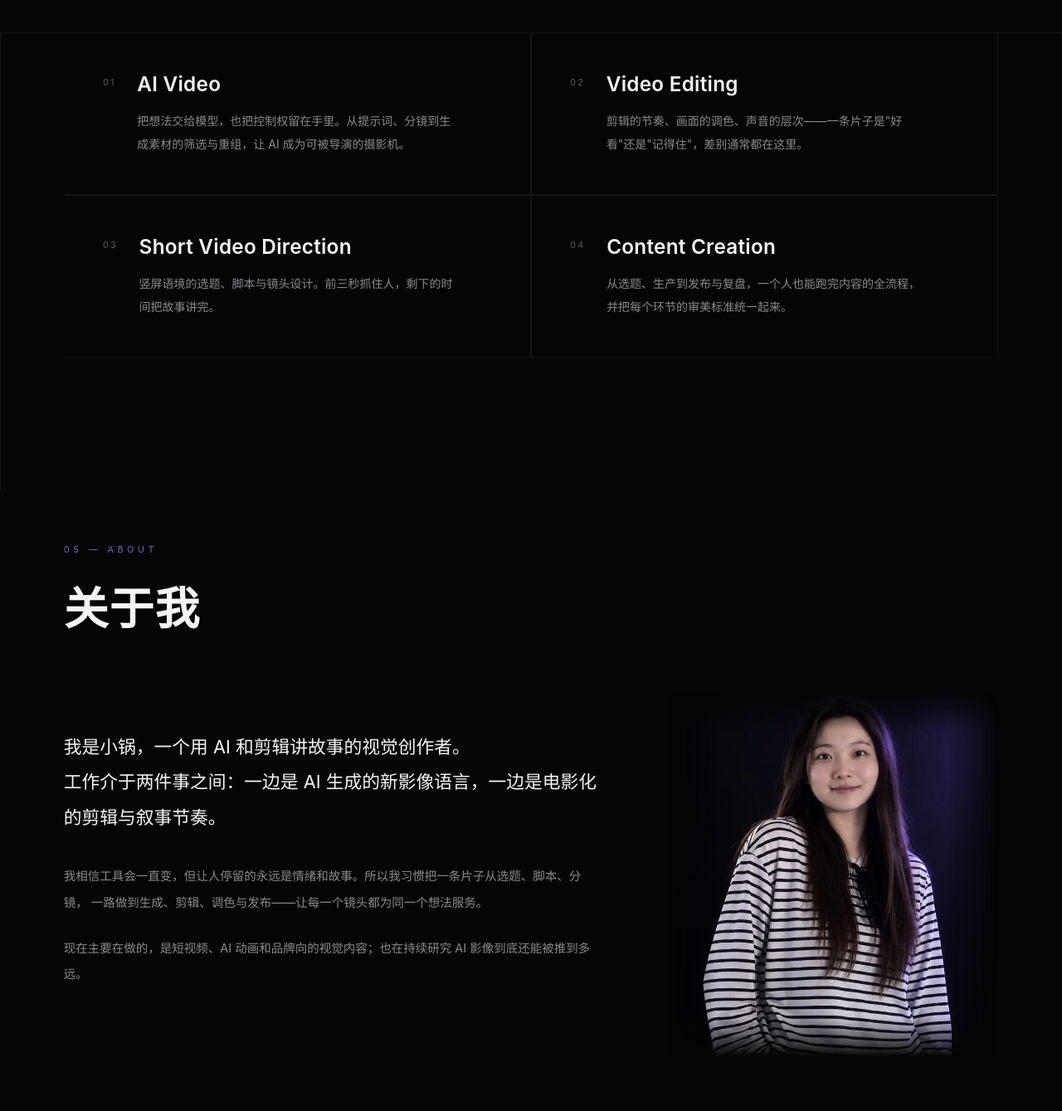
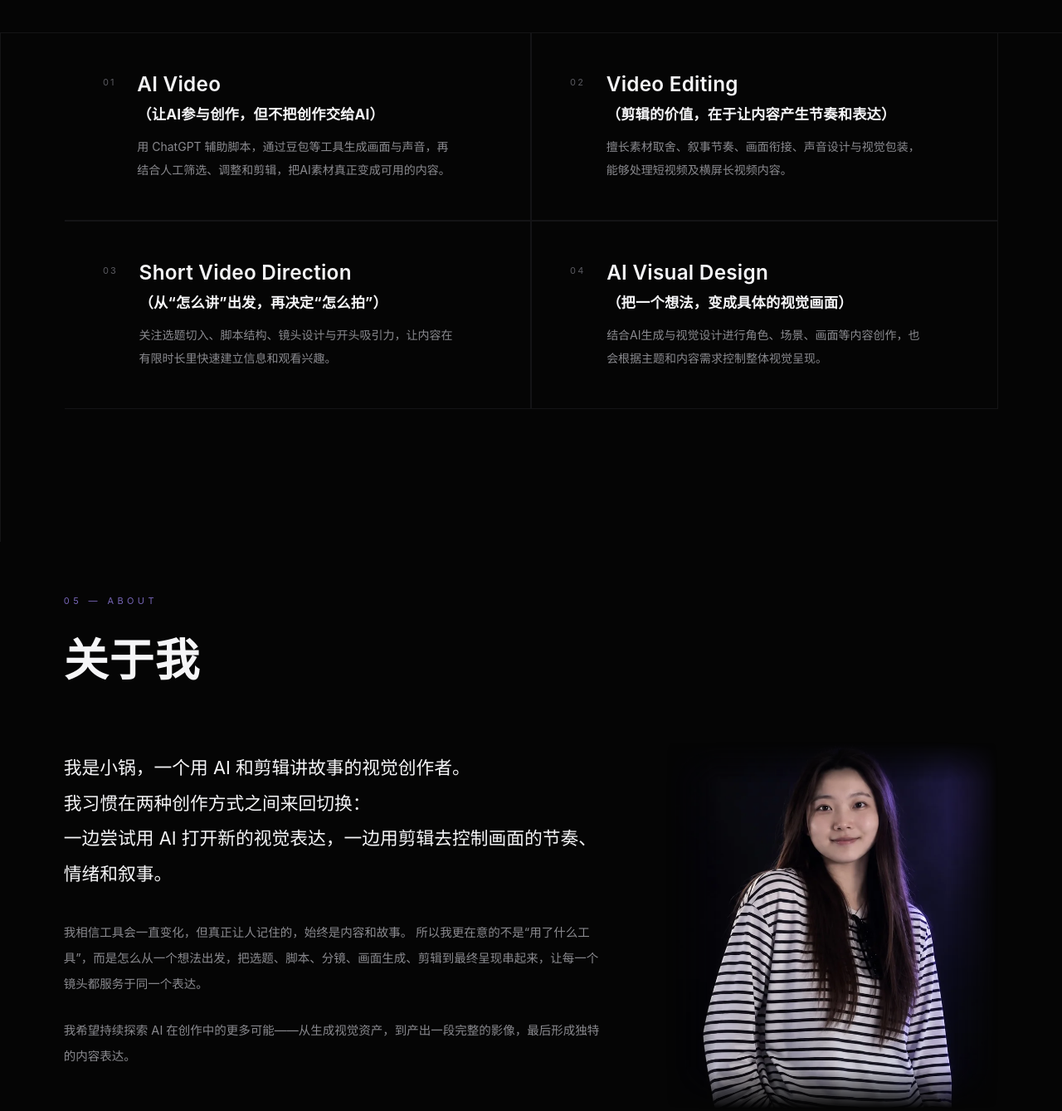
Before and after one commit to xiaoguozn123/-zn, a plain HTML site: page index.html in a window 1280 px wide. Shown: the part 8980-10319 px from the top of the page at 83% size. Drawn offline with Linux system fonts and the light colour scheme; animation ran at ten frames a second.

Commit message:
WHAT I DO四卡换新文案+括号副标题；ABOUT区文案更新

```diff
--- a/index.html
+++ b/index.html
@@ -545,7 +545,12 @@ section{position:relative}
 .cap-idx{font-size:11px;letter-spacing:.2em;color:var(--muted);padding-top:6px}
 .cap-body h3{
   font-size:clamp(19px,1.9vw,25px);font-weight:600;color:var(--text);
-  margin-bottom:16px;letter-spacing:.01em;
+  margin-bottom:8px;letter-spacing:.01em;
+}
+/* 标题后的括号副标题：加粗，字号介于标题与正文之间 */
+.cap-sub{
+  font-size:clamp(15px,1.35vw,18px);font-weight:700;color:var(--text);
+  margin-bottom:14px;letter-spacing:.01em;
 }
 .cap-body p{font-size:14px;line-height:2;color:var(--text2);max-width:44ch}
 
@@ -1177,28 +1182,32 @@ footer{
       <span class="cap-idx">01</span>
       <div class="cap-body">
         <h3>AI Video</h3>
-        <p>把想法交给模型，也把控制权留在手里。从提示词、分镜到生成素材的筛选与重组，让 AI 成为可被导演的摄影机。</p>
+        <div class="cap-sub">（让AI参与创作，但不把创作交给AI）</div>
+        <p>用 ChatGPT 辅助脚本，通过豆包等工具生成画面与声音，再结合人工筛选、调整和剪辑，把AI素材真正变成可用的内容。</p>
       </div>
     </div>
     <div class="cap">
       <span class="cap-idx">02</span>
       <div class="cap-body">
         <h3>Video Editing</h3>
-        <p>剪辑的节奏、画面的调色、声音的层次——一条片子是"好看"还是"记得住"，差别通常都在这里。</p>
+        <div class="cap-sub">（剪辑的价值，在于让内容产生节奏和表达）</div>
+        <p>擅长素材取舍、叙事节奏、画面衔接、声音设计与视觉包装，能够处理短视频及横屏长视频内容。</p>
       </div>
     </div>
     <div class="cap">
       <span class="cap-idx">03</span>
       <div class="cap-body">
         <h3>Short Video Direction</h3>
-        <p>竖屏语境的选题、脚本与镜头设计。前三秒抓住人，剩下的时间把故事讲完。</p>
+        <div class="cap-sub">（从“怎么讲”出发，再决定“怎么拍”）</div>
+        <p>关注选题切入、脚本结构、镜头设计与开头吸引力，让内容在有限时长里快速建立信息和观看兴趣。</p>
       </div>
     </div>
     <div class="cap">
       <span class="cap-idx">04</span>
       <div class="cap-body">
-        <h3>Content Creation</h3>
-        <p>从选题、生产到发布与复盘，一个人也能跑完内容的全流程，并把每个环节的审美标准统一起来。</p>
+        <h3>AI Visual Design</h3>
+        <div class="cap-sub">（把一个想法，变成具体的视觉画面）</div>
+        <p>结合AI生成与视觉设计进行角色、场景、画面等内容创作，也会根据主题和内容需求控制整体视觉呈现。</p>
       </div>
     </div>
   </div>
@@ -1214,14 +1223,15 @@ footer{
     <div class="about-text">
       <p class="lead">
         我是小锅，一个用 AI 和剪辑讲故事的视觉创作者。<br>
-        工作介于两件事之间：一边是 AI 生成的新影像语言，一边是电影化的剪辑与叙事节奏。
+        我习惯在两种创作方式之间来回切换：<br>
+        一边尝试用 AI 打开新的视觉表达，一边用剪辑去控制画面的节奏、情绪和叙事。
       </p>
       <p>
-        我相信工具会一直变，但让人停留的永远是情绪和故事。所以我习惯把一条片子从选题、脚本、分镜，
-        一路做到生成、剪辑、调色与发布——让每一个镜头都为同一个想法服务。
+        我相信工具会一直变化，但真正让人记住的，始终是内容和故事。
+        所以我更在意的不是“用了什么工具”，而是怎么从一个想法出发，把选题、脚本、分镜、画面生成、剪辑到最终呈现串起来，让每一个镜头都服务于同一个表达。
       </p>
       <p>
-        现在主要在做的，是短视频、AI 动画和品牌向的视觉内容；也在持续研究 AI 影像到底还能被推到多远。
+        我希望持续探索 AI 在创作中的更多可能——从生成视觉资产，到产出一段完整的影像，最后形成独特的内容表达。
       </p>
       <p class="aside"><!-- 占位：待用户提供的结语，位置保留 --></p>
     </div>
```
